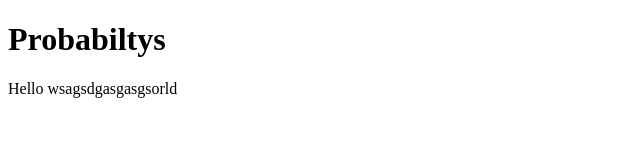
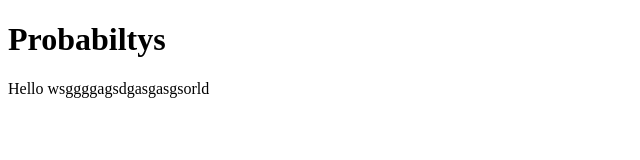
Before and after one commit to Probabilitys/probabilitys.github.io, a plain HTML site: page index.html in a window 1280 px wide. Shown: the full height of the page, 0-640 px from the left. Drawn offline with Linux system fonts and the light colour scheme.

Commit message:
Update index.html

```diff
--- a/index.html
+++ b/index.html
@@ -4,7 +4,7 @@
 
   <h1>Probabiltys</h1>
 
-   <p>Hello wsagsdgasgasgsorld</p>
+   <p>Hello wsggggagsdgasgasgsorld</p>
 
  </body>
 </html>
```
